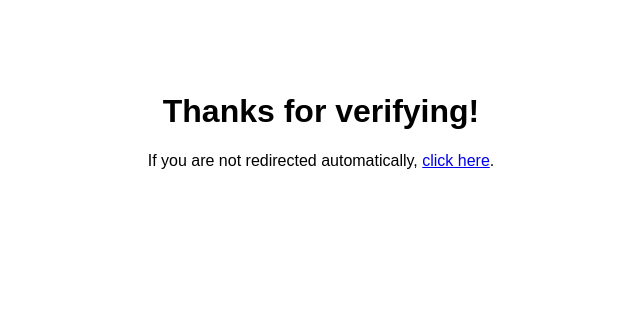
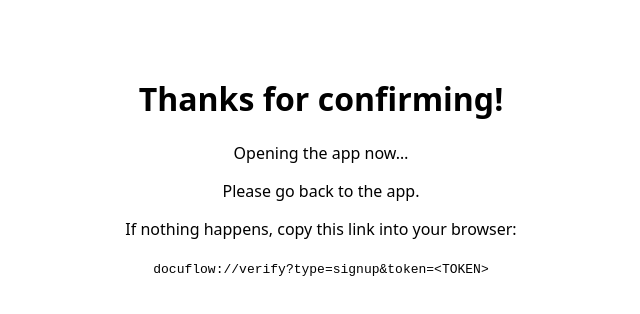
Before and after one commit to GillyBeenz/docuflow-landing, a plain HTML site: page index.html in a window 1280 px wide. Shown: the whole page, without its empty margins (319-959 px from the left). Drawn offline with Linux system fonts and the light colour scheme.

Commit message:
index.html

```diff
--- a/index.html
+++ b/index.html
@@ -1,17 +1,27 @@
 <!DOCTYPE html>
 <html lang="en">
 <head>
-  <meta charset="utf-8" />
-  <title>Docuflow – Email verified</title>
-  <meta name="viewport" content="width=device-width,initial-scale=1" />
+  <meta charset="UTF-8" />
+  <title>Docuflow Verification</title>
+  <meta name="viewport" content="width=device-width, initial-scale=1" />
+  <style>
+    body { font-family: system-ui, sans-serif; text-align: center; padding: 3rem; }
+  </style>
 </head>
-<body style="font-family:sans-serif;text-align:center;padding:4rem;">
-  <h1>Thanks for verifying!</h1>
-  <p>If you are not redirected automatically, <a id="continue" href="https://gillybeenz.github.io/docuflow-landing/">click here</a>.</p>
+<body>
+  <h1>Thanks for confirming!</h1>
+  <p>Opening the app now…</p>
   <script>
     const params = new URLSearchParams(location.search);
-    const redirect = params.get('redirect_to') || 'https://gillybeenz.github.io/docuflow-landing/';
-    document.getElementById('continue').href = redirect;
+    const token = params.get('token');
+    const type = params.get('type') || 'signup';
+    if (token) {
+      window.location.replace(`docuflow://verify?type=${type}&token=${token}`);
+    } else {
+      document.body.insertAdjacentHTML('beforeend', '<p>Please go back to the app.</p>');
+    }
   </script>
+  <p>If nothing happens, copy this link into your browser:</p>
+  <p><code>docuflow://verify?type=signup&token=&lt;TOKEN&gt;</code></p>
 </body>
 </html>
```
